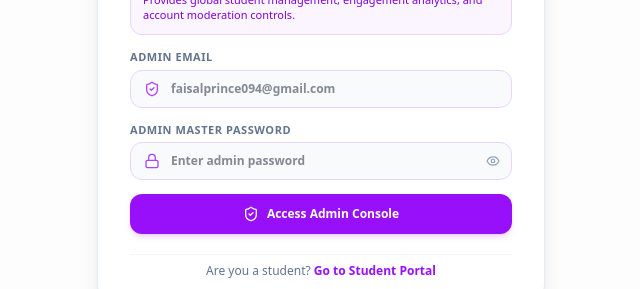
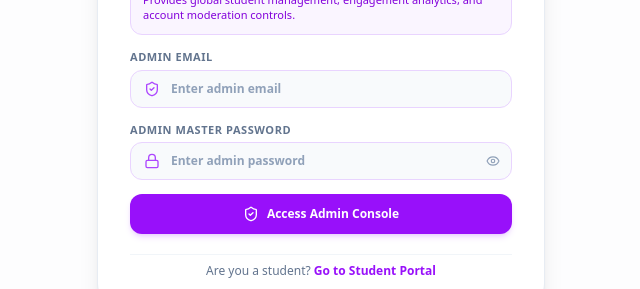
Before and after one commit to faisalprince094-del/Campuly, a React (Vite) app: page / in a window 1280 px wide. Both pictures are taken after a click on the button "Admin". Shown: the part 377-666 px from the top of the page, without its empty margins (319-959 px from the left). Built offline with nearby package versions, Linux system fonts and the light colour scheme.

Commit message:
refactor: update admin login UI input styles
Replace hardcoded email placeholder with generic text and improve placeholder visibility with updated styling.

```diff
--- a/src/components/auth/AuthView.tsx
+++ b/src/components/auth/AuthView.tsx
@@ -381,13 +381,13 @@ export const AuthView: React.FC = () => {
                       id="admin-email-input"
                       type="email"
                       required
-                      placeholder="faisalprince094@gmail.com"
+                      placeholder="Enter admin email"
                       value={adminEmail}
                       onChange={(e) => {
                         setAdminEmail(e.target.value);
                         if (errorMessage) setErrorMessage(null);
                       }}
-                      className="w-full pl-10 pr-4 py-2.5 bg-slate-50 dark:bg-[#101823] border border-purple-200 dark:border-purple-900/60 rounded-xl text-xs font-semibold text-slate-900 dark:text-white focus:outline-none focus:ring-2 focus:ring-purple-500"
+                      className="w-full pl-10 pr-4 py-2.5 bg-slate-50 dark:bg-[#101823] border border-purple-200 dark:border-purple-900/60 rounded-xl text-xs font-semibold text-slate-900 dark:text-white placeholder:text-slate-400 opacity-100 focus:outline-none focus:ring-2 focus:ring-purple-500"
                     />
                   </div>
                 </div>
@@ -408,7 +408,7 @@ export const AuthView: React.FC = () => {
                         setAdminPassword(e.target.value);
                         if (errorMessage) setErrorMessage(null);
                       }}
-                      className="w-full pl-10 pr-10 py-2.5 bg-slate-50 dark:bg-[#101823] border border-purple-200 dark:border-purple-900/60 rounded-xl text-xs font-semibold text-slate-900 dark:text-white focus:outline-none focus:ring-2 focus:ring-purple-500"
+                      className="w-full pl-10 pr-10 py-2.5 bg-slate-50 dark:bg-[#101823] border border-purple-200 dark:border-purple-900/60 rounded-xl text-xs font-semibold text-slate-900 dark:text-white placeholder:text-slate-400 opacity-100 focus:outline-none focus:ring-2 focus:ring-purple-500"
                     />
                     <button
                       type="button"
```
